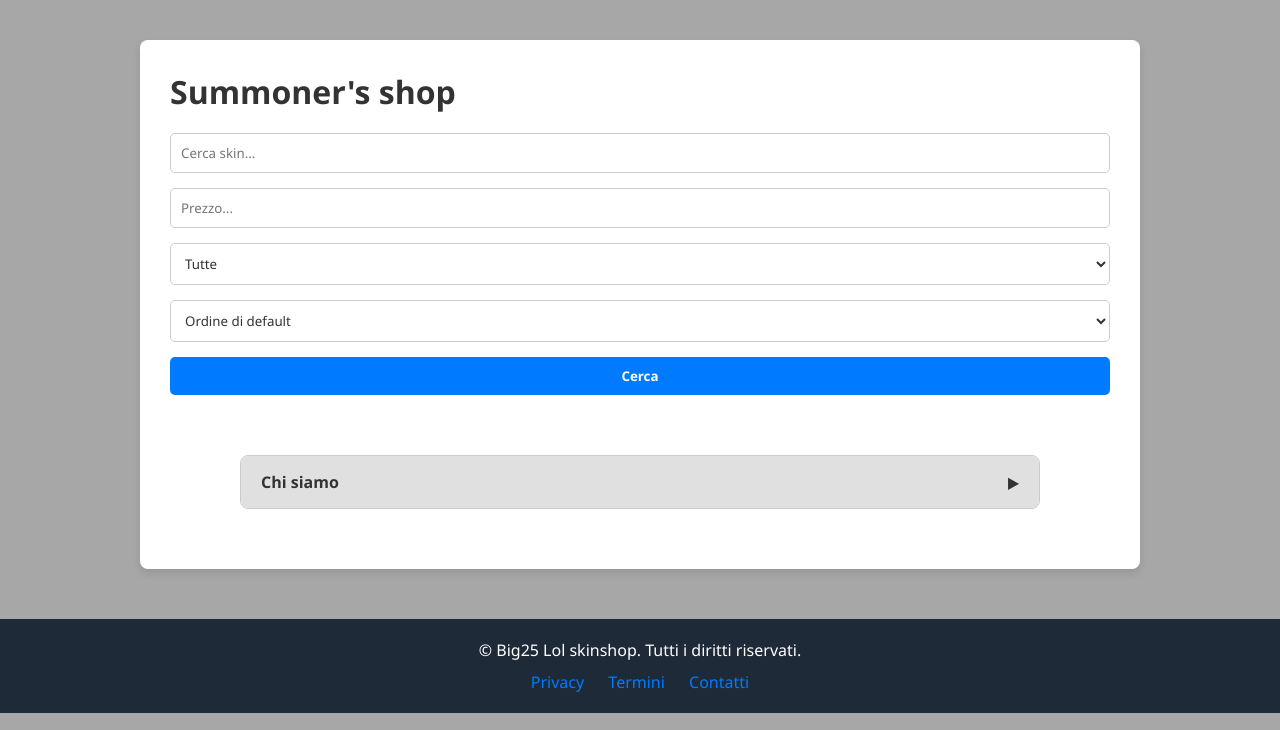
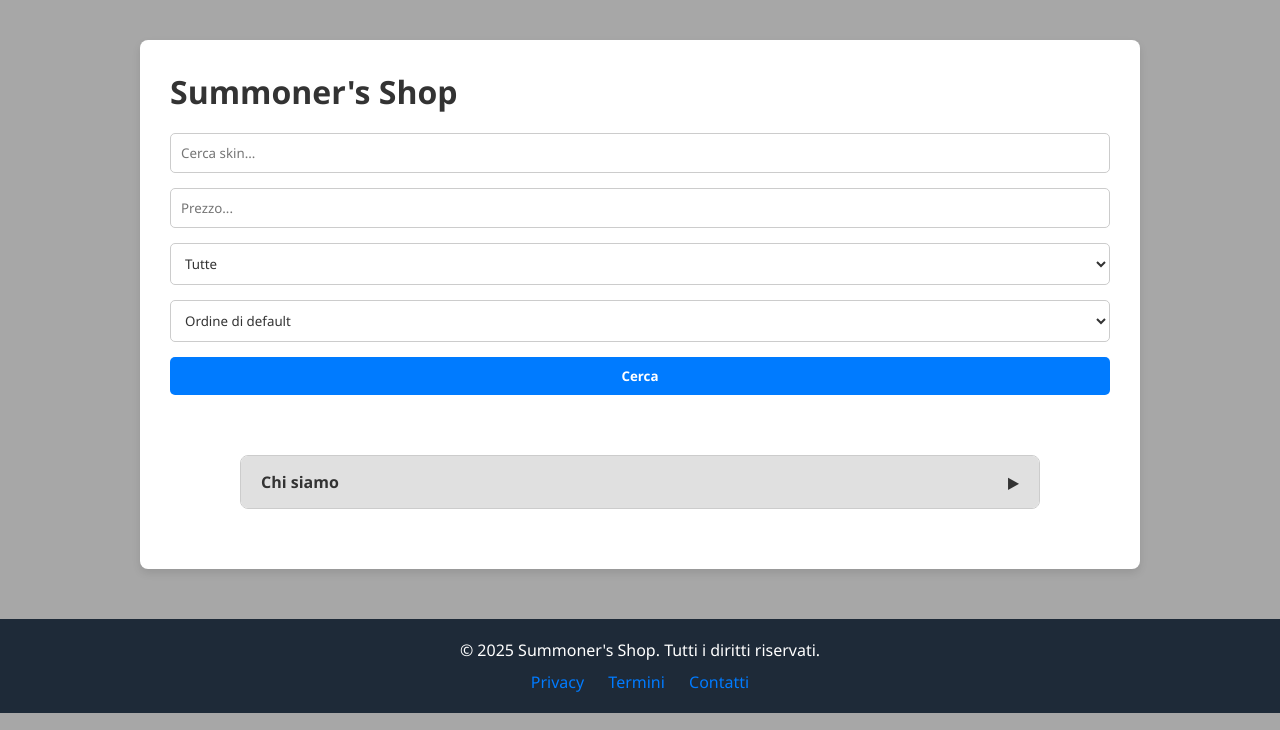
Before and after one commit to ErikCoraz/store_skin, a PHP site: page / in a window 1280 px wide. Shown: the part 70-800 px from the top of the page. Run offline with PHP 8.4, Linux system fonts and the light colour scheme; data that the repository does not hold is empty.

Commit message:
Diego è il migliore 2

```diff
--- a/index.php
+++ b/index.php
@@ -134,7 +134,7 @@ if ($_SERVER['REQUEST_METHOD'] === 'POST' && isset($_POST['action']) && $_POST['
 </nav>
 
     <main class="container">
-        <h1>Summoner's shop</h1>
+        <h1>Summoner's Shop</h1>
 
 <form method="GET">
     <input type="text" name="search" placeholder="Cerca skin..." value="<?= htmlspecialchars($search) ?>">
@@ -196,7 +196,7 @@ if ($_SERVER['REQUEST_METHOD'] === 'POST' && isset($_POST['action']) && $_POST['
 
    <footer>
     <div class="footer-container">
-        <p>&copy; Big25 Lol skinshop. Tutti i diritti riservati.</p>
+        <p>&copy; 2025 Summoner's Shop. Tutti i diritti riservati.</p>
         <ul class="footer-links">
             <li><a href="https://youtube.com/shorts/41iWg91yFv0?si=SJ_-3r8-p_JZ7alH">Privacy</a></li>
             <li><a href="https://youtube.com/shorts/41iWg91yFv0?si=SJ_-3r8-p_JZ7alH">Termini</a></li>
```
